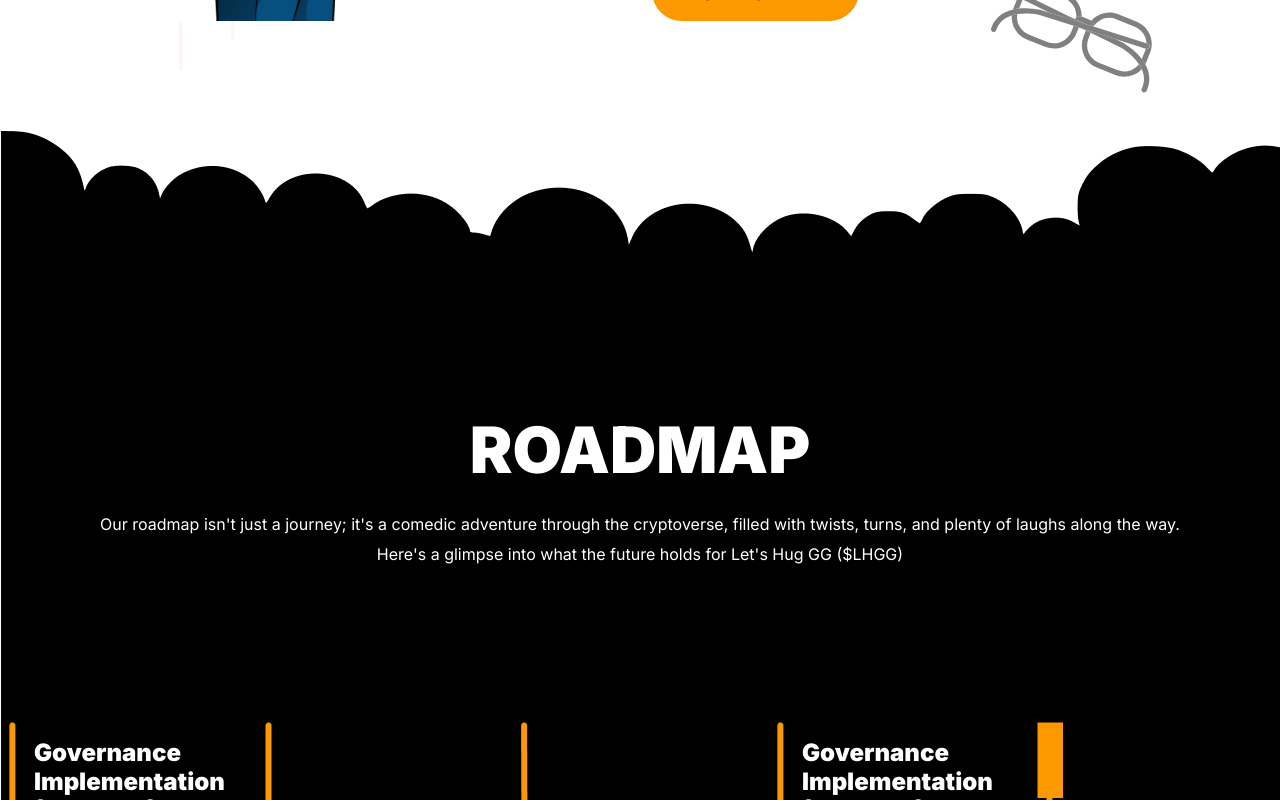
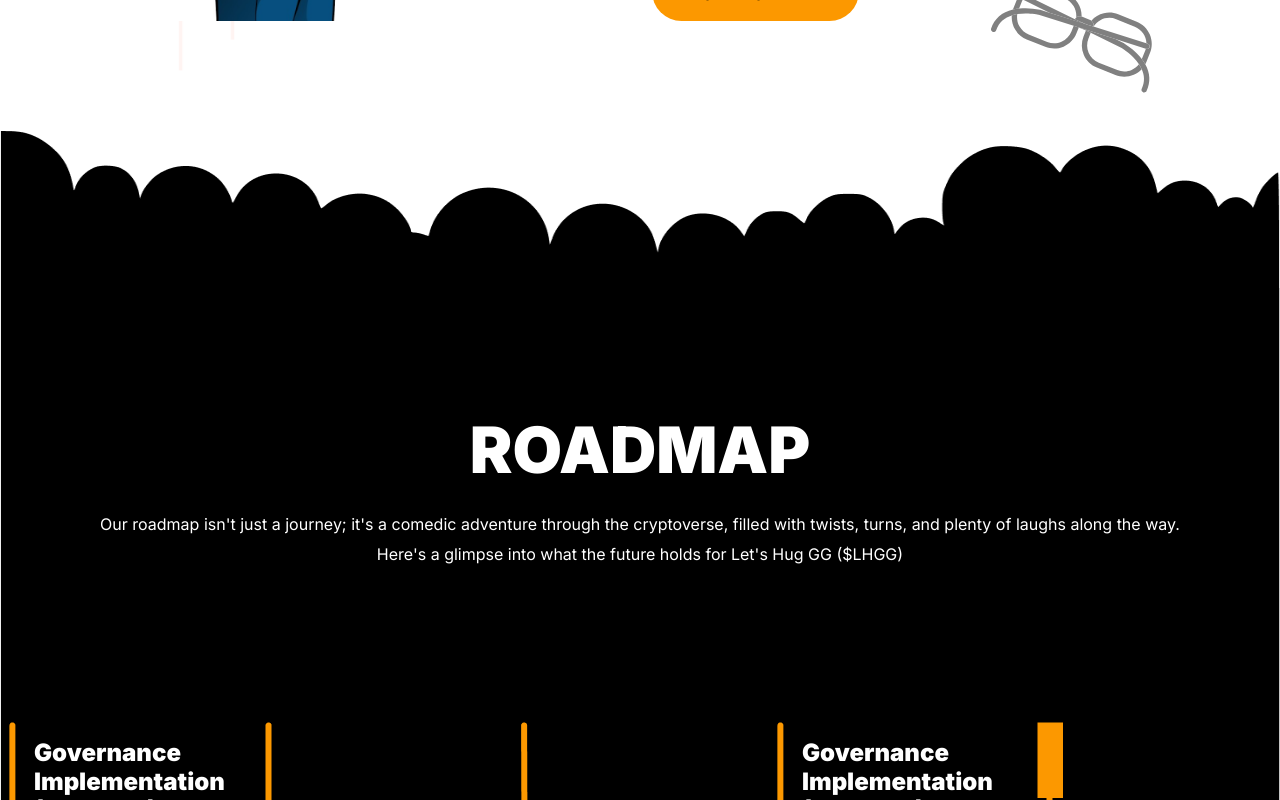
Before and after one commit to rinklepoonia/worldwide-protest, a React (Create React App) app: page / in a window 1280 px wide. Shown: the part 4640-5440 px from the top of the page. Built offline with nearby package versions, Linux system fonts and the light colour scheme; a web font is replaced by a local one.

Commit message:
remove bg-cover property from roadmap

```diff
--- a/src/App.css
+++ b/src/App.css
@@ -831,6 +831,7 @@
 
   .roadmap_bg_img {
     background-image: url(./assets/images/png/roadmap-bg-img.png);
+    background-size: 100% 100%;
   }
 }
 
--- a/src/components/RoadmapSection.jsx
+++ b/src/components/RoadmapSection.jsx
@@ -41,7 +41,7 @@
         ]
     };
     return (
-        <div className='roadmap_bg_img bg_no_repeat bg_cover pt_xl_280 pt_lg_155 pt_md_50 pt_30 h_xl_1274 h_lg_1031 bg_black'>
+        <div className='roadmap_bg_img bg_no_repeat  pt_xl_280 pt_lg_155 pt_md_50 pt_30 h_xl_1274 h_lg_1031 bg_black'>
             <div className="container">
                 <h3 data-aos="zoom-in" className='ff_inter fw-extrabold text64_3xl lh_lg_77 lh_sm_60 lh_43 color_white mb_lg_20 mb_0 text-center'>ROADMAP</h3>
                 <p data-aos="zoom-in" className='ff_inter fw-normal text16_sm lh_30 color_white opacity_70 text-center pb_xl_153 pb_lg_90 pb_40 mb-0'>Our roadmap isn't just a journey; it's a comedic adventure  through the cryptoverse, filled with twists, turns, and plenty of  laughs along the way. Here's a glimpse into what the future holds  for Let's Hug GG ($LHGG)</p>
```
